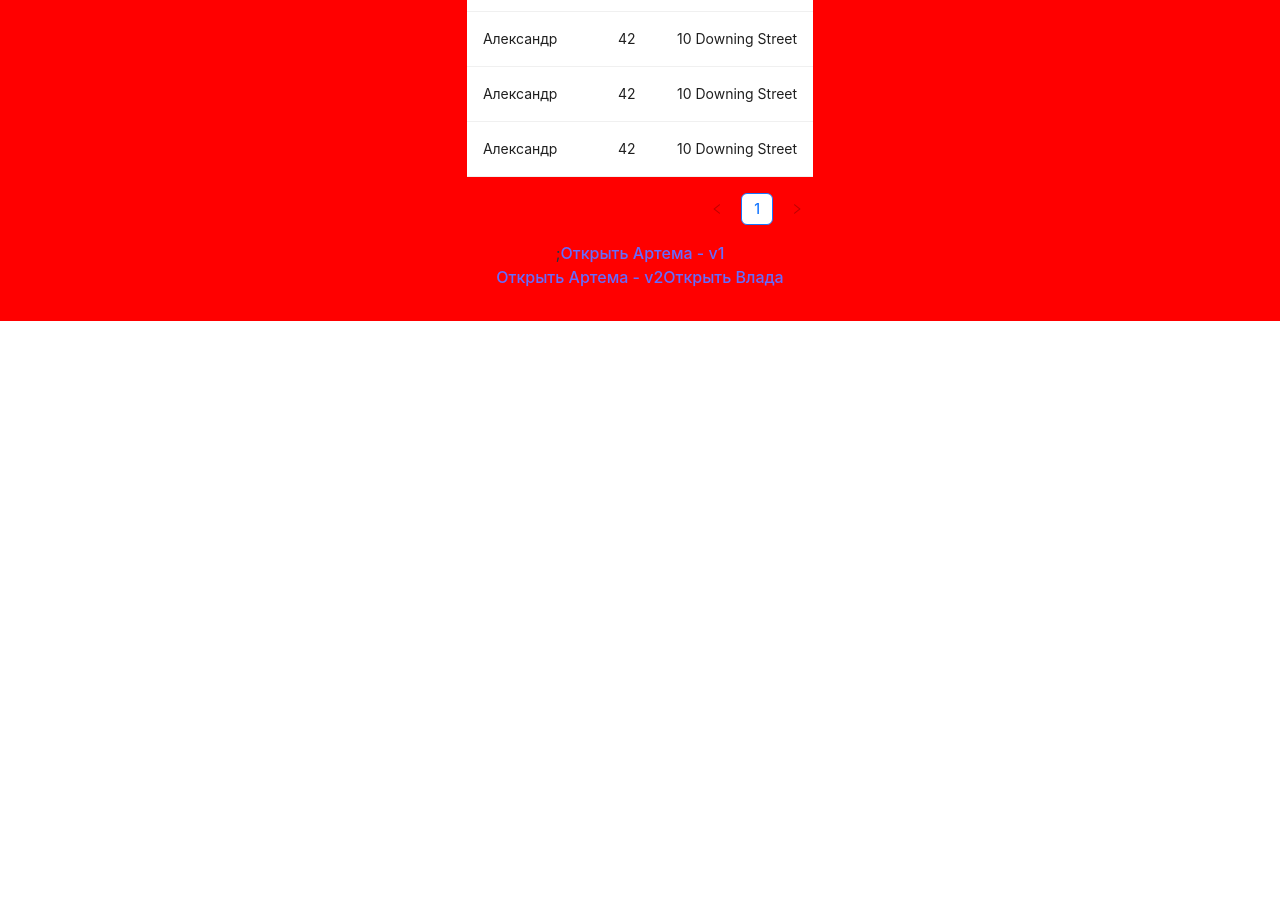
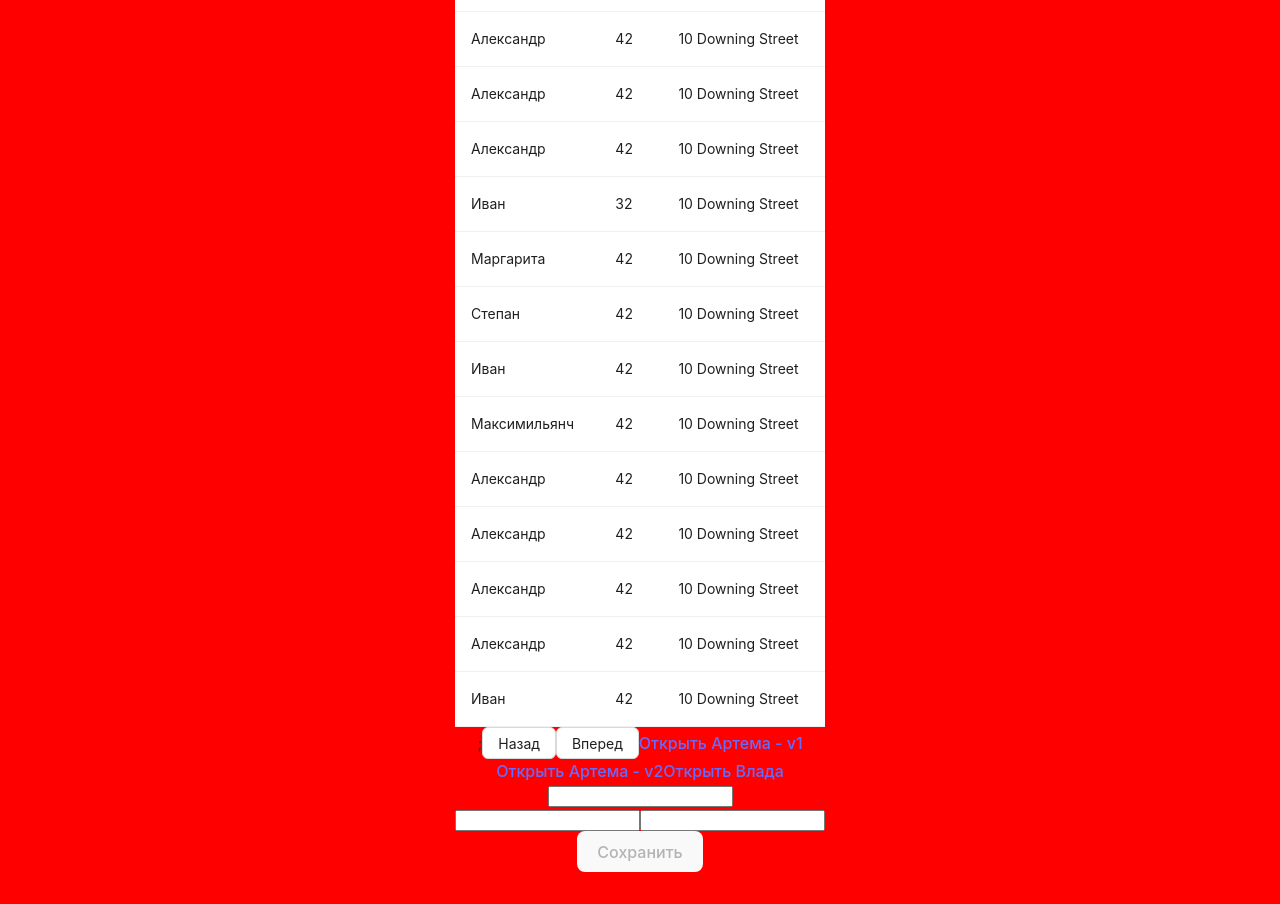
Before and after one commit to Uxass/vite-project, a React (Vite) app: page / in a window 1280 px wide. Shown: the part 760-1664 px from the top of the page. Before the commit the page ends 1081 px from the top, so only its background shows below. Built offline with nearby package versions, Linux system fonts and the light colour scheme.

Commit message:
46 и 168 строки, использовал интерфейс

```diff
--- a/package.json
+++ b/package.json
@@ -14,6 +14,7 @@
     "axios": "^1.6.2",
     "react": "^18.2.0",
     "react-dom": "^18.2.0",
+    "react-hook-form": "^7.49.2",
     "react-router-dom": "^6.20.1",
     "styled-components": "^6.1.1"
   },
--- a/src/App.tsx
+++ b/src/App.tsx
@@ -3,18 +3,47 @@ import reactLogo from './assets/react.svg'
 import viteLogo from '/vite.svg'
 import './App.css'
 import axios from 'axios'
-import Table from 'antd/es/table'
+import Table, { ColumnsType } from 'antd/es/table'
 import { Routes, Route, Link } from 'react-router-dom'
 import Artem from './pages/Artyom'
 import Vlad from './pages/Vlad'
 import { ARTEM_ROUTE, VLAD_ROUTE } from './app/routing/config'
 import MainRouter from './app/routing'
 import Navbar from './components/navbar'
+import { Button } from 'antd'
+import { SubmitHandler, useForm } from "react-hook-form";
 const App = () => {
   useEffect(()=>{
     console.log(1)
   },[])
-  const dataSource = [
+  const {
+    register, // метод для регистрации вашего инпута, для дальнейшей работы с ним
+    handleSubmit, // метод для получения данных формы, если валидация прошла успешна
+    formState: {errors, isValid}, // errors - список ошибок валидации для всех полей формы
+    reset // метод для очистки полей формы
+} = useForm<IMyForm>({
+    mode: "onBlur", // парметр onBlur - отвечает за запуск валидации при не активном состоянии поля
+})
+interface IMyForm {
+  name: string;
+  age: number;
+  country: string;
+}
+const saveElement: SubmitHandler<IMyForm> = data => {
+  // здесь мы передаём новый массив, который содержит все старые элементы и новый
+  // ...prev - мы получаем все элементы текущего стэйте (с помощью spread оператора)
+      setTasks((prev) => [...prev, data])
+      reset();
+  }
+const [tasks, setTasks] = useState<IMyForm[]>([])
+  const [page, setPage] = useState<number>(1);
+  interface DataType {
+    key: string;
+    name: string;
+    age: number;
+    address: string;
+  }
+  const dataSource: DataType[] = [
     {
       key: '1',
       name: 'Иван',
@@ -75,9 +104,68 @@ const App = () => {
       age: 42,
       address: '10 Downing Street',
     },
+    {
+      key: '11',
+      name: 'Иван',
+      age: 32,
+      address: '10 Downing Street',
+    },
+    {
+      key: '12',
+      name: 'Маргарита',
+      age: 42,
+      address: '10 Downing Street',
+    },
+    {
+      key: '13',
+      name: 'Степан',
+      age: 42,
+      address: '10 Downing Street',
+    },
+    {
+      key: '14',
+      name: 'Иван',
+      age: 42,
+      address: '10 Downing Street',
+    },
+    {
+      key: '15',
+      name: 'Максимильянч',
+      age: 42,
+      address: '10 Downing Street',
+    },
+    {
+      key: '16',
+      name: 'Александр',
+      age: 42,
+      address: '10 Downing Street',
+    },
+    {
+      key: '17',
+      name: 'Александр',
+      age: 42,
+      address: '10 Downing Street',
+    },
+    {
+      key: '18',
+      name: 'Александр',
+      age: 42,
+      address: '10 Downing Street',
+    },
+    {
+      key: '19',
+      name: 'Александр',
+      age: 42,
+      address: '10 Downing Street',
+    },
+    {
+      key: '20',
+      name: 'Иван',
+      age: 42,
+      address: '10 Downing Street',
+    },
   ];
-
-  const columns = [
+  const columns: ColumnsType<DataType> = [
     {
       title: 'Name',
       dataIndex: 'name',
@@ -94,20 +182,11 @@ const App = () => {
       key: 'address',
     },
   ];
-
-
-   interface DataType {
-     key: string;
-     name: string;
-     age: number;
-     address: string;
-     tags: string[];
-   }
-
   return (
-    <>
-    <Navbar/>
-    <Table dataSource={dataSource} columns={columns} />;
+    <><Navbar/>
+    <Table dataSource={dataSource} columns={columns} pagination={false}/>;
+    <Button onClick={() => setPage(page - 1)}>Назад</Button>
+    <Button onClick={() => setPage(page + 1)}>Вперед</Button>
     {/* <Artem/>
     <Vlad/>    */}
     <Link to={ARTEM_ROUTE + '/1'}>Открыть Артема - v1</Link>
@@ -120,7 +199,48 @@ const App = () => {
     <Route path='artem' element={<Artem/>} />
     <Route path='vlad' element={<Vlad/>} />
     </Routes> */}
-
+    <form onSubmit={handleSubmit(saveElement)}>
+      <input
+          {...register('name', {
+                  required: "Поле обязательно для заполнения",
+                  minLength: {
+                      value: 7,
+                      message: "Нужно больше символов - Ваше имя"
+                  }
+              }
+        )}
+      />
+      <div>{errors.name?.message}</div>
+      <input
+          {...register('age', {
+                  required: "Поле обязательно для заполнения",
+                  minLength: {
+                      value: 10,
+                      message: "Нужно больше символов"
+                  }
+              }
+          )}
+      />
+      <input
+          {...register('country', {
+                  required: "Поле обязательно для заполнения",
+                  minLength: {
+                      value: 3,
+                      message: "Нужно больше символов"
+                  }
+              }
+          )}
+      />
+      <div>{errors.country?.message}</div>
+      <button disabled={!isValid} type="submit">Сохранить</button>
+    </form>
+    {
+      tasks.map((task) =>
+          <p>
+              {task.name} - {task.age} - {task.country}
+          </p>
+      )
+    }
     </>
   )
 
@@ -133,4 +253,4 @@ const App = () => {
 
 
 
-export default App
+export default App;
```
Also changed, not shown: 1 other file (tests, documents, lock files or other folders).
